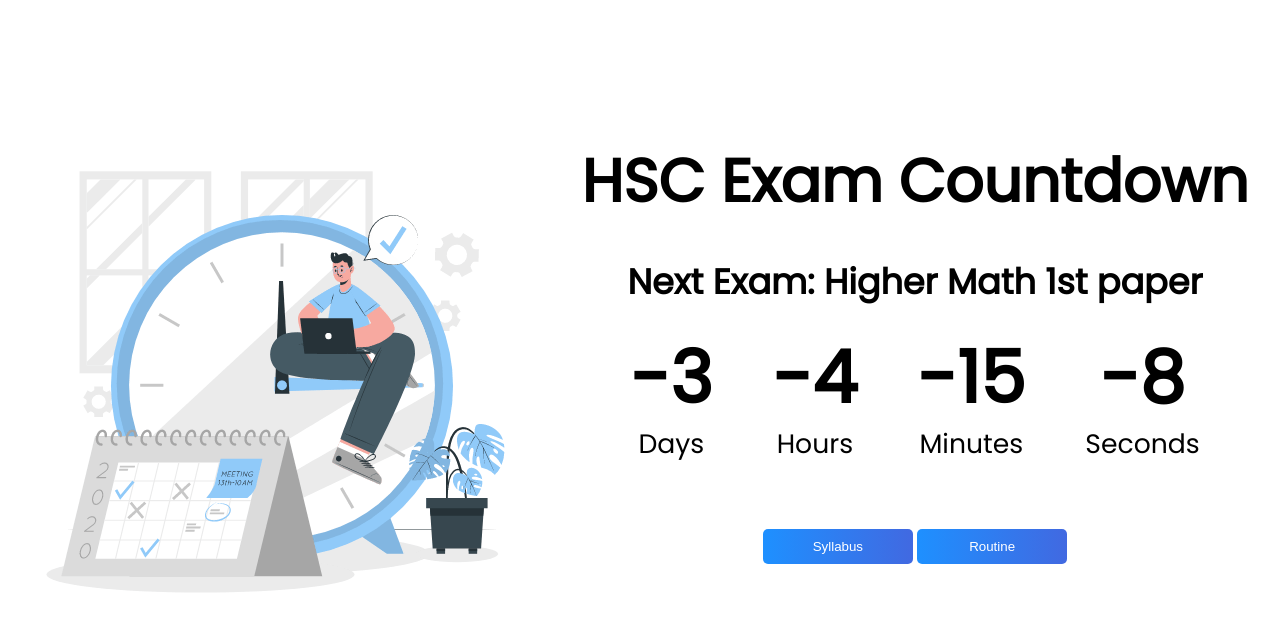
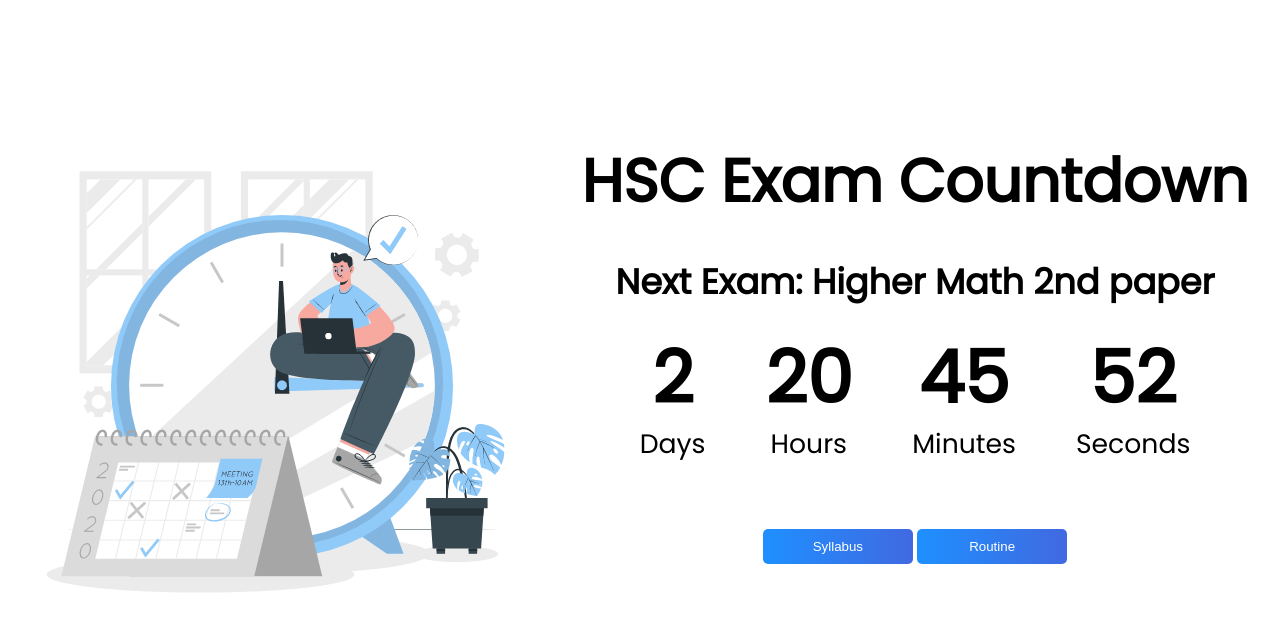
Before and after one commit to Ataur-AHad/HSC-Countdown, a plain HTML site: page index.html in a window 1280 px wide. Drawn offline with Linux system fonts and the light colour scheme.

Commit message:
Update index.html

```diff
--- a/index.html
+++ b/index.html
@@ -16,7 +16,7 @@
         <div class="clock">
 
             <h1>HSC Exam Countdown</h1>
-            <h2>Next Exam: <span class="sub">Higher Math 1st paper</span> </h2>
+            <h2>Next Exam: <span class="sub">Higher Math 2nd paper</span> </h2>
 
             <div id="countdown" class="countdown">
                 <div class="time">
@@ -65,7 +65,7 @@
 
         function countdown(){
             var now = new Date().getTime();
-            var eventDate = new Date("Dec 15, 2021 10:00:00").getTime();
+            var eventDate = new Date("Dec 20, 2021 10:00:00").getTime();
 
 
 
```
